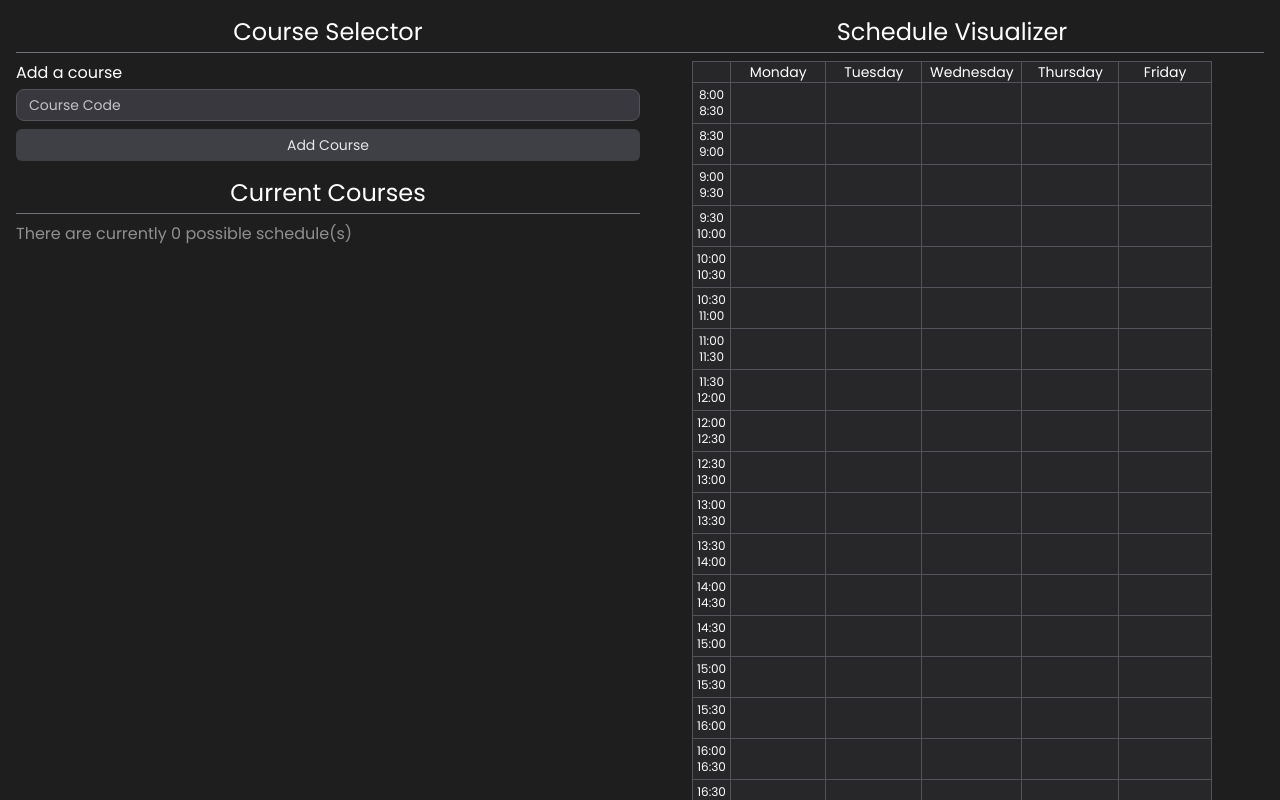
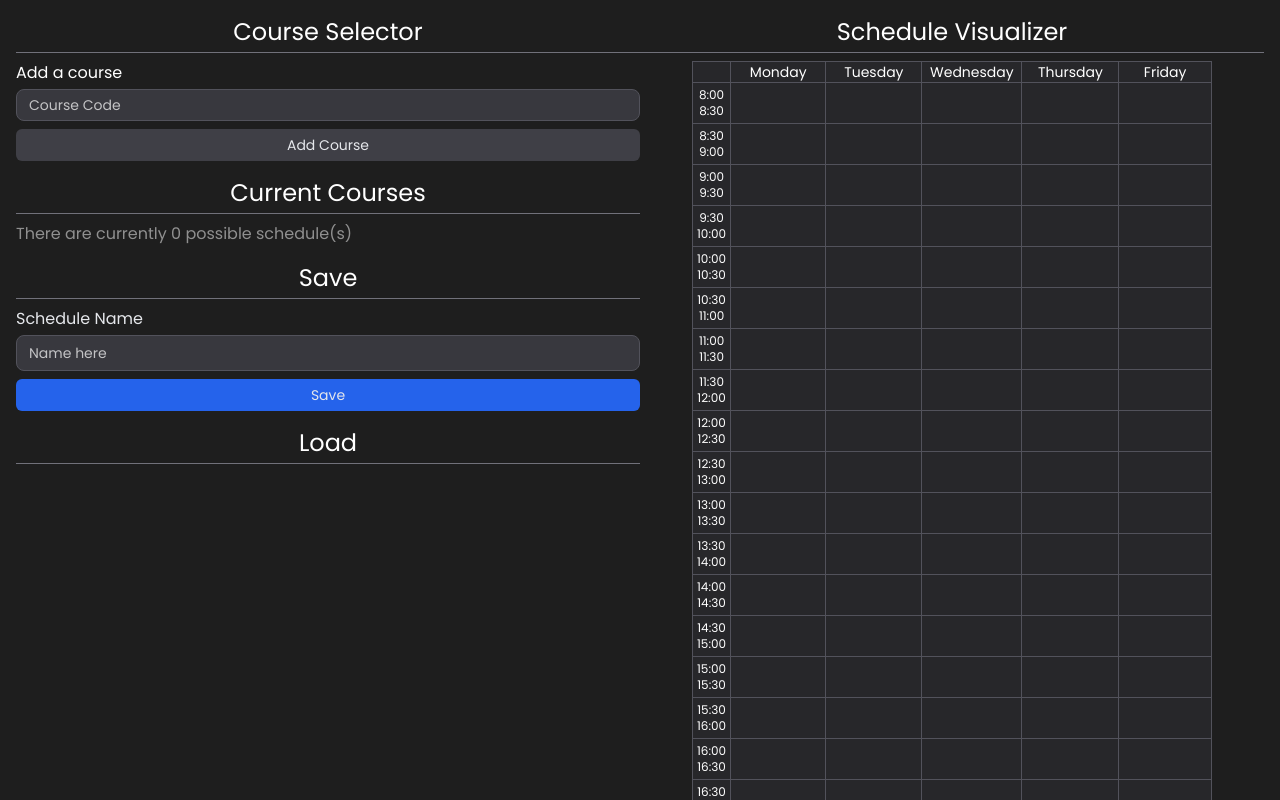
Before and after one commit to Jxl-s/vanier-schedule-maker-2, a Next.js app: page / in a window 1280 px wide. Shown: the top 800 px of the page. Built offline with nearby package versions, Linux system fonts and the light colour scheme.

Commit message:
save and load schedules now

```diff
--- a/src/app/pages/schedule.tsx
+++ b/src/app/pages/schedule.tsx
@@ -99,6 +99,53 @@ export default function Schedules() {
         }[]
     >([]);
 
+    // Saving and loading
+    const [saveName, setSaveName] = useState("");
+    const [savedSchedules, setSavedSchedule] = useState<string[]>([]);
+
+    const loadSavedSchedules = () => {
+        const allSaved = localStorage.getItem("savedSchedules");
+        if (!allSaved) return;
+
+        const allSavedJson = JSON.parse(allSaved);
+        setSavedSchedule(Object.keys(allSavedJson));
+    };
+
+    const onSaveSchedule = () => {
+        if (!saveName) return;
+
+        let allSaved = localStorage.getItem("savedSchedules");
+        if (!allSaved) allSaved = "{}";
+
+        const allSavedJson = JSON.parse(allSaved);
+
+        // Save the course data
+        const localObject: any = {};
+        courseData.forEach((value, key) => {
+            localObject[key] = value;
+        });
+
+        allSavedJson[saveName] = {
+            courses: currentCourses,
+            data: localObject,
+        };
+
+        localStorage.setItem("savedSchedules", JSON.stringify(allSavedJson));
+        loadSavedSchedules();
+    };
+
+    const loadSchedule = (name: string) => {
+        const allSaved = localStorage.getItem("savedSchedules");
+        if (!allSaved) return;
+
+        const allSavedJson = JSON.parse(allSaved);
+        const savedSchedule = allSavedJson[name];
+        if (!savedSchedule) return;
+
+        setCurrentCourses(savedSchedule.courses);
+        setCourseData(new Map(Object.entries(savedSchedule.data)));
+    };
+
     useEffect(() => {
         const courseDataString = localStorage.getItem("courseData");
         if (courseDataString) {
@@ -109,6 +156,8 @@ export default function Schedules() {
         if (currentCoursesString) {
             setCurrentCourses(JSON.parse(currentCoursesString));
         }
+
+        loadSavedSchedules();
     }, []);
 
     useEffect(() => {
@@ -350,6 +399,43 @@ export default function Schedules() {
                             There are currently {currentCombinations.length} possible schedule(s)
                         </p>
                     </div>
+                    <div className="mt-4">
+                        <p className="text-2xl pb-1 border-zinc-500 border-b mb-2 text-center">
+                            Save
+                        </p>
+                        <Input
+                            label="Schedule Name"
+                            placeholder="Name here"
+                            onChange={(v) => setSaveName(v)}
+                            value={saveName}
+                        />
+                        <Button
+                            variant="solid"
+                            color="primary"
+                            className="w-full mt-2"
+                            onClick={onSaveSchedule}
+                        >
+                            Save
+                        </Button>
+                    </div>
+                    <div className="mt-4">
+                        <p className="text-2xl pb-1 border-zinc-500 border-b mb-2 text-center">
+                            Load
+                        </p>
+                        <div className="grid lg:grid-cols-4 gap-2">
+                            {savedSchedules.map((schedule, i) => (
+                                <Button
+                                    variant="solid"
+                                    color="primary"
+                                    className="w-full mt-2"
+                                    key={i}
+                                    onClick={() => loadSchedule(schedule)}
+                                >
+                                    {schedule}
+                                </Button>
+                            ))}
+                        </div>
+                    </div>
                 </div>
                 <div className="w-full col-span-2 xl:col-span-1 mt-2 xl:mt-0">
                     <p className="text-2xl pb-1 border-zinc-500 border-b mb-2 text-center">
```
